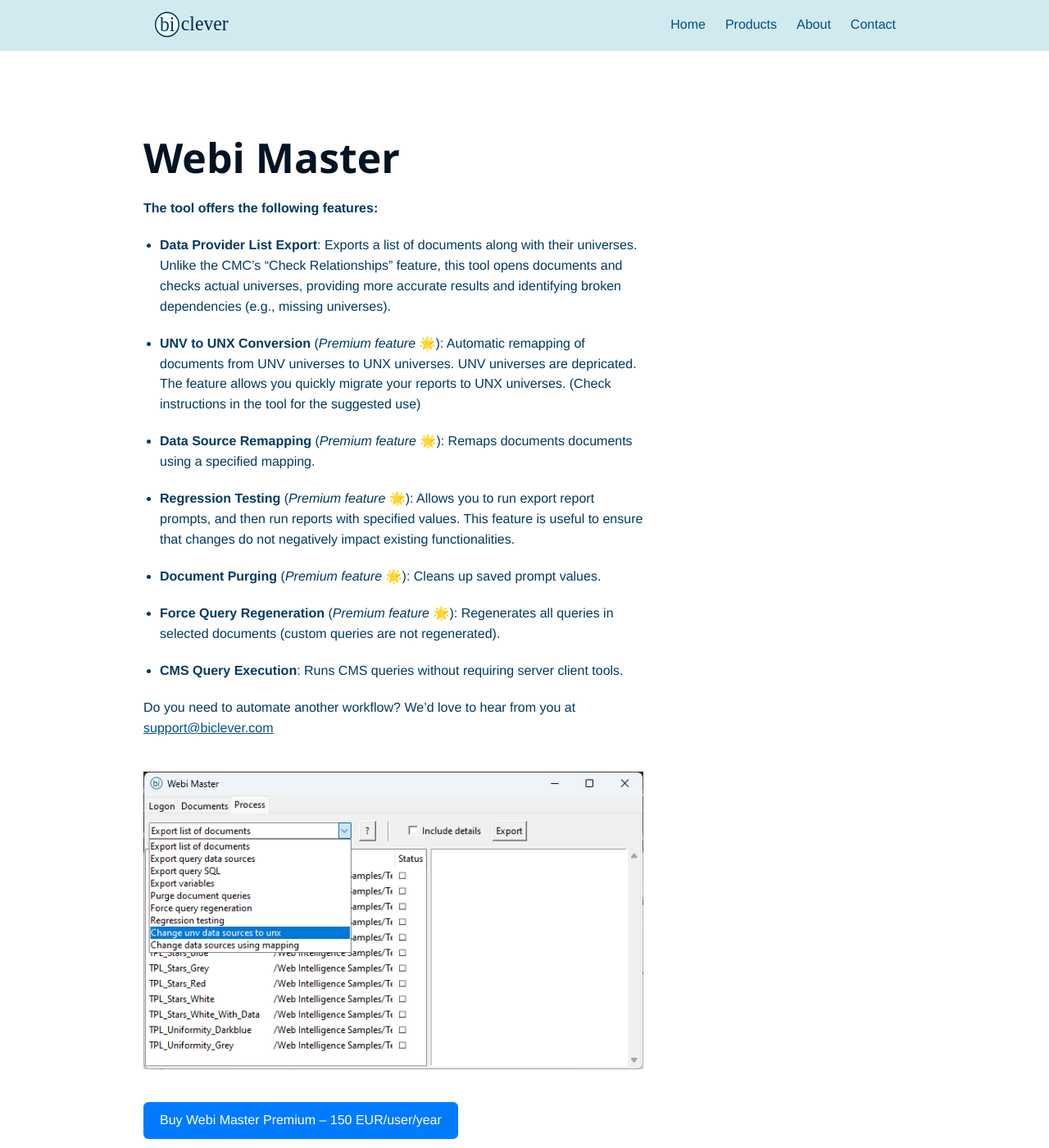
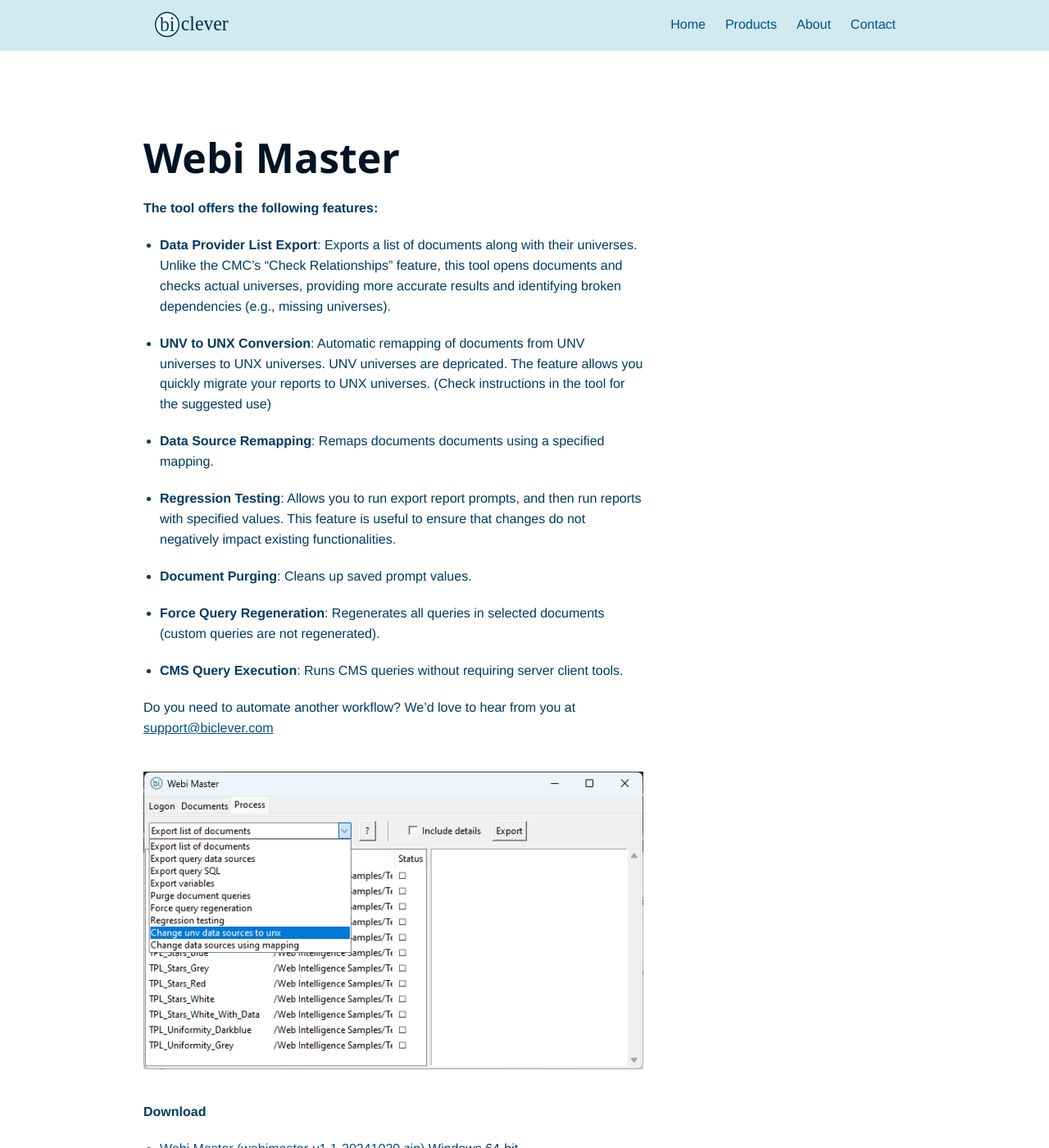
Before and after one commit to biclever/biclever.github.io, a Jekyll site: the page built from _products/webi-master.md, in a window 1280 px wide and 1400 px high. Shown: the whole window at 82% size. Built offline with Jekyll 4.4.1, drawn with Linux system fonts in a browser that asks for light colours; some of the changed text lies outside the part shown.

Commit message:
free trial

```diff
--- a/_products/webi-master.md
+++ b/_products/webi-master.md
@@ -12,18 +12,18 @@
 Unlike the CMC’s “Check Relationships” feature, this tool opens documents and checks actual universes,
 providing more accurate results and identifying broken dependencies (e.g., missing universes).
 
-- **UNV to UNX Conversion** (*Premium feature* 🌟): Automatic remapping of documents from UNV universes to UNX universes.
+- **UNV to UNX Conversion**: Automatic remapping of documents from UNV universes to UNX universes.
 UNV universes are depricated. The feature allows you quickly migrate your reports to UNX universes. (Check instructions in
 the tool for the suggested use)
 
-- **Data Source Remapping** (*Premium feature* 🌟): Remaps documents documents using a specified mapping.
+- **Data Source Remapping**: Remaps documents documents using a specified mapping.
 
-- **Regression Testing** (*Premium feature* 🌟): Allows you to run export report prompts, and then run reports with specified values.
+- **Regression Testing**: Allows you to run export report prompts, and then run reports with specified values.
 This feature is useful to ensure that changes do not negatively impact existing functionalities.
 
-- **Document Purging** (*Premium feature* 🌟): Cleans up saved prompt values.
+- **Document Purging**: Cleans up saved prompt values.
 
-- **Force Query Regeneration** (*Premium feature* 🌟): Regenerates all queries in selected documents (custom queries are not regenerated).
+- **Force Query Regeneration**: Regenerates all queries in selected documents (custom queries are not regenerated).
 
 - **CMS Query Execution**: Runs CMS queries without requiring server client tools.
 
@@ -31,12 +31,14 @@
 
 ![Webi Master 0.7](/images/pages/webimaster-01.png)
 
+<!--
 {% include button.html url="https://buy.stripe.com/dR63eweV68ly2li147" text="Buy Webi Master Premium – 150 EUR/user/year" %}
 
 You will receive the license key within 24 hours. The tool does not validate the license key externally and does not require internet access.
 You are responsible for ensuring that the number of users does not exceed the number of purchased licenses.
 
 [Request Free Trial License](https://docs.google.com/forms/d/1PG8PWjVjuY6w4Z1HbwZD9Sby7J6qbH7YFjsB25aoJB8)
+-->
 
 **Download**
 - [Webi Master (webimaster-v1.1-20241020.zip)](https://drive.google.com/uc?export=download&id=1bf8NcL9VDbKjqQ9nFu-vlbWu2N2Rspz2) Windows 64-bit
```
